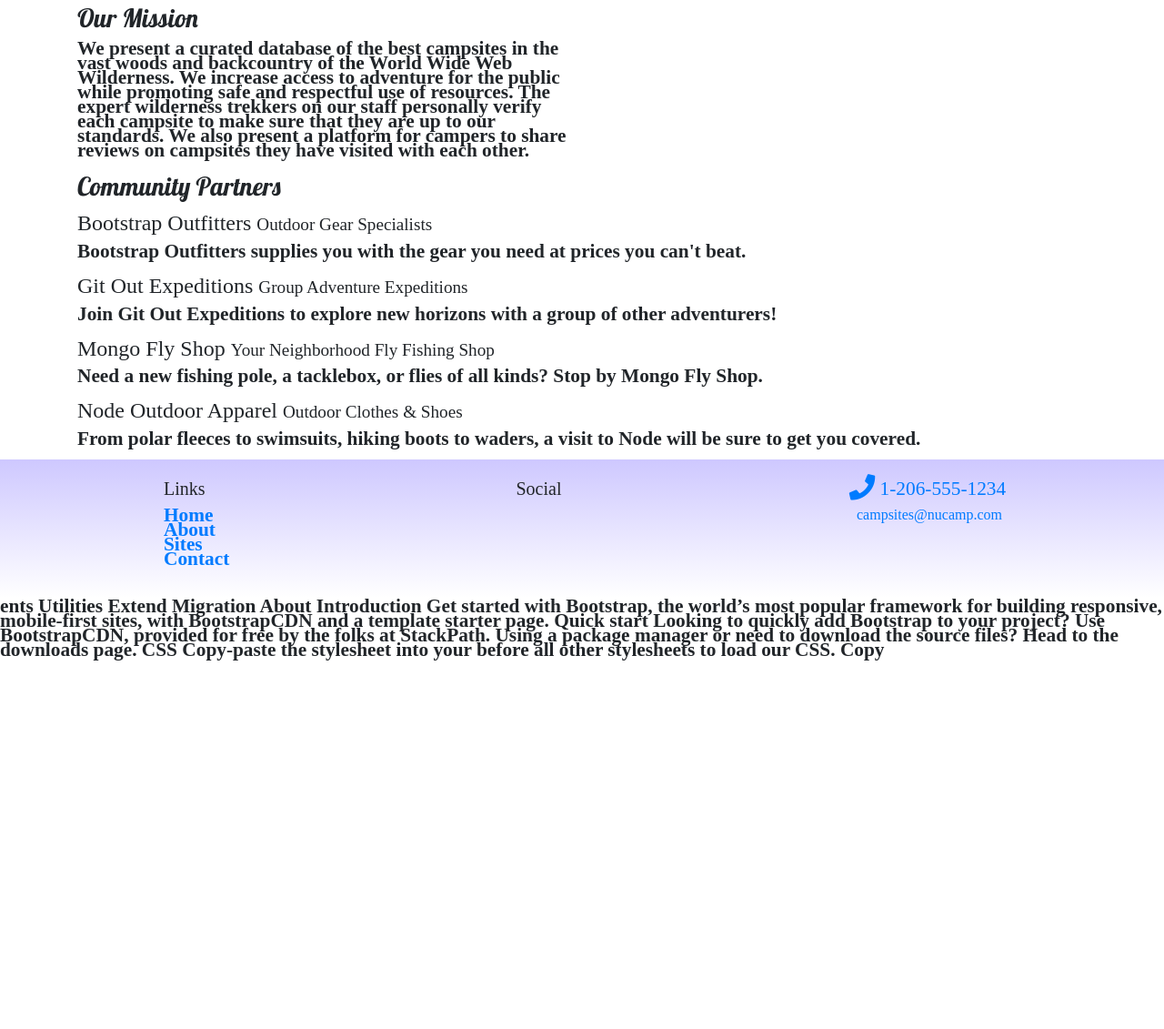
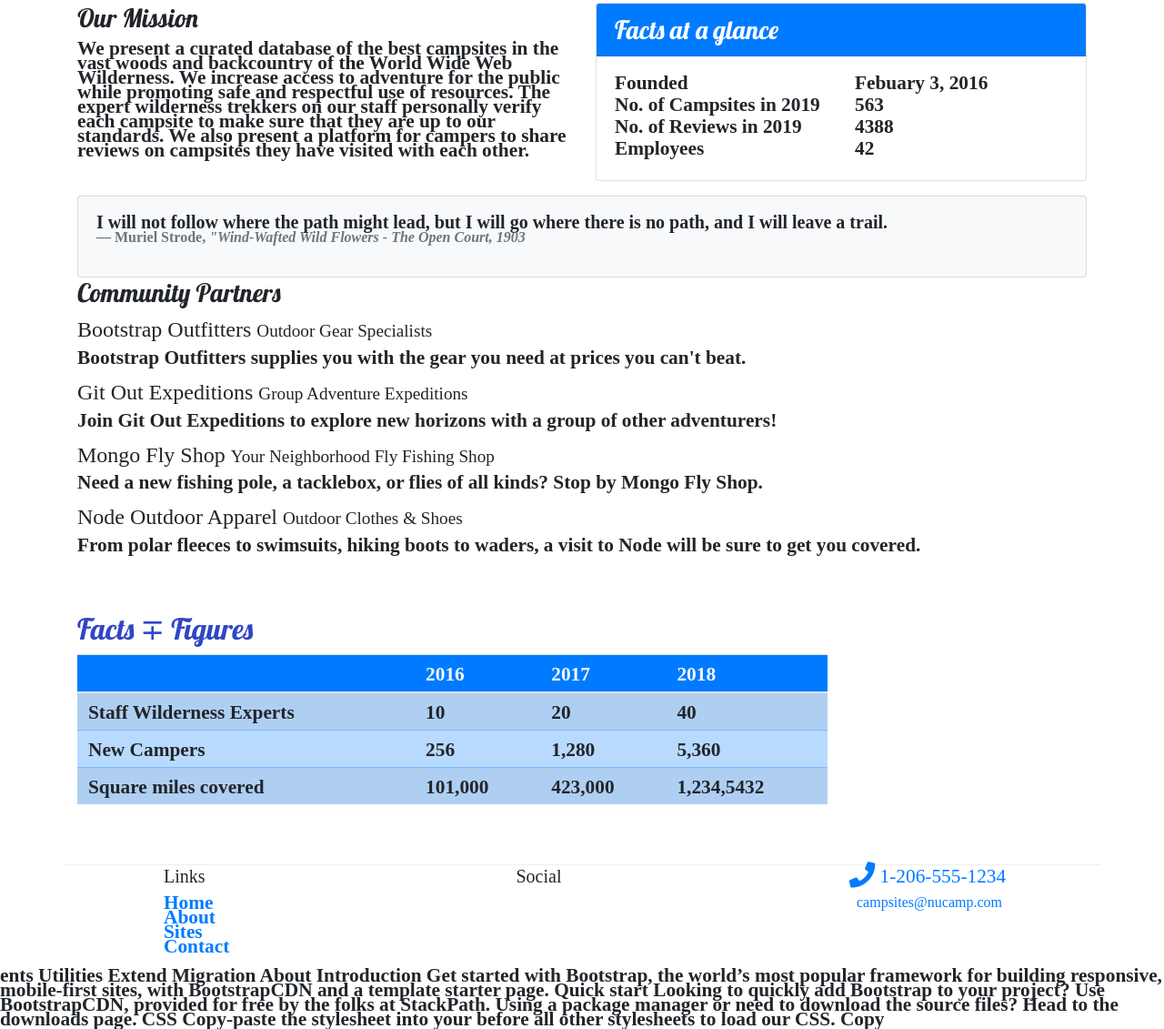
Before and after one commit to Jdubstep1357/NuCamp-Files, a website: page aboutus.html in a window 1280 px wide. Shown: the part 427-1558 px from the top of the page at 91% size. Before the commit the page ends 1153 px from the top, so only its background shows below. Drawn offline with nearby package versions, Linux system fonts and the light colour scheme.

Commit message:
Tables and Structures

```diff
--- a/aboutus.html
+++ b/aboutus.html
@@ -69,9 +69,36 @@
         </div>
 
         <div class="row">
+                <div class="col-sm-6">
+                    <h3>Our Mission</h3>
+                    <p>We present a curated database of the best campsites in the vast woods and backcountry of the World Wide Web Wilderness. We increase access to adventure for the public while promoting safe and respectful use of resources. The expert wilderness trekkers on our staff personally verify each campsite to make sure that they are up to our standards. We also present a platform for campers to share reviews on campsites they have visited with each other.</p>
+                </div>
             <div class="col-sm-6">
-                <h3>Our Mission</h3>
-                <p>We present a curated database of the best campsites in the vast woods and backcountry of the World Wide Web Wilderness. We increase access to adventure for the public while promoting safe and respectful use of resources. The expert wilderness trekkers on our staff personally verify each campsite to make sure that they are up to our standards. We also present a platform for campers to share reviews on campsites they have visited with each other.</p>
+                <div class="card">
+                    <h3 class="card-header bg-primary text-white">Facts at a glance</h3>
+                    <div class="card-body">
+                        <div class="row">
+                            <dt class="col-6">Founded</dt>
+                            <dd class="col-6">Febuary 3, 2016</dd>
+                            <dt class="col-6">No. of Campsites in 2019</dt>
+                            <dd class="col-6">563</dd>
+                            <dt class="col-6">No. of Reviews in 2019</dt>
+                            <dd class="col-6">4388</dd>
+                            <dt class="col-6">Employees</dt>
+                            <dd class="col-6">42</dd>
+                        </div>
+                    </div>
+                </div>
+            </div>
+            <div class="col">
+                <div class="card bg-light mt-3">
+                    <blockquote class="blockquote card-body">
+                        <p class="mb-0">I will not follow where the path might lead, but I will go where there is no path, and I will leave a trail.</p>
+                        <footer class="blockquote-footer">Muriel Strode,
+                            <cite title="Source Title">"Wind-Wafted Wild Flowers - The Open Court, 1903</cite>
+                        </footer>
+                    </blockquote>
+                </div>
             </div>
         </div>
 
@@ -88,9 +115,48 @@
                 <p class="d-none d-sm-block">From polar fleeces to swimsuits, hiking boots to waders, a visit to Node will be sure to get you covered.</p>
             </div>
         </div>
+
+        <div class="row row-content">
+            <div class="col-sm-9">
+                <h2>Facts &mp; Figures</h2>
+                <div class="table-responive">
+                    <table class="table table-striped">
+                        <thead>
+                            <tr class="bg-primary text-light">
+                                <th></th>
+                                <th>2016</th>
+                                <th>2017</th>
+                                <th>2018</th>
+
+                            </tr>
+                        </thead>
+                        <tbody class="table-primary">
+                            <tr>
+                                <th>Staff Wilderness Experts</th>
+                                <td>10</td>
+                                <td>20</td>
+                                <td>40</td>
+                            </tr>
+                            <tr>
+                                <th>New Campers</th>
+                                <td>256</td>
+                                <td>1,280</td>
+                                <td>5,360</td>
+                            </tr>
+                            <tr>
+                                <th>Square miles covered</th>
+                                <td>101,000</td>
+                                <td>423,000</td>
+                                <td>1,234,5432</td>
+                            </tr>
+                        </tbody>
+                    </table>
+                </div>
+            </div>
+        </div>
     </div>
 
-    <footer>
+    <footer class="site-folder">
         <div class="container">
             <div class="row">
                 <div class="col-4 col-sm-2 offset-1">
--- a/styles.css
+++ b/styles.css
@@ -17,7 +17,7 @@
   color: #cec8ff;
 }
 
-footer {
+.site-footer {
   background-image: linear-gradient(#cec8ff, white);
   padding: 20px 0;
 }
```
Also changed, not shown: contactus.html (+1 -1 lines), index.html (+1 -1 lines), 1 other file.
